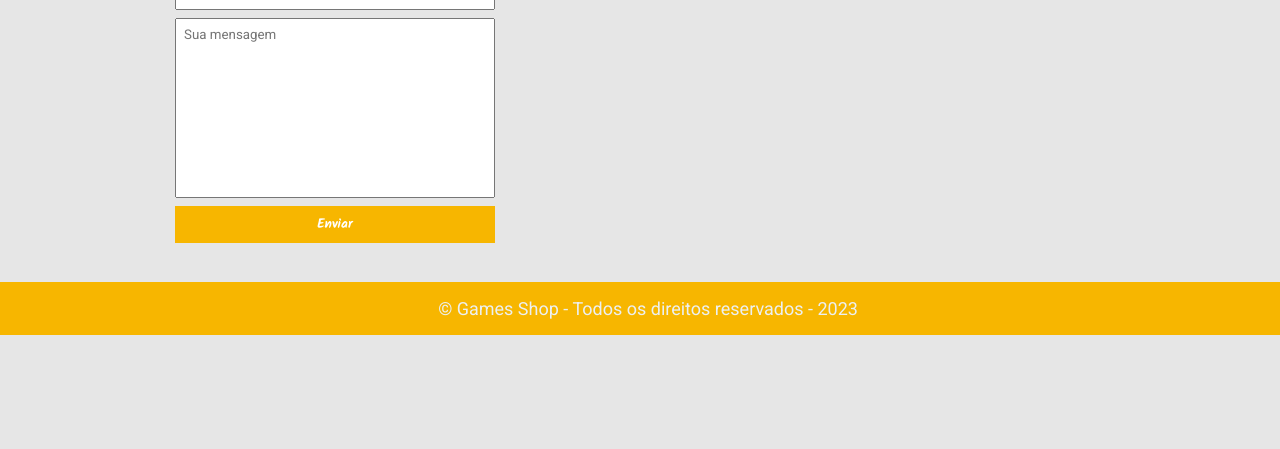
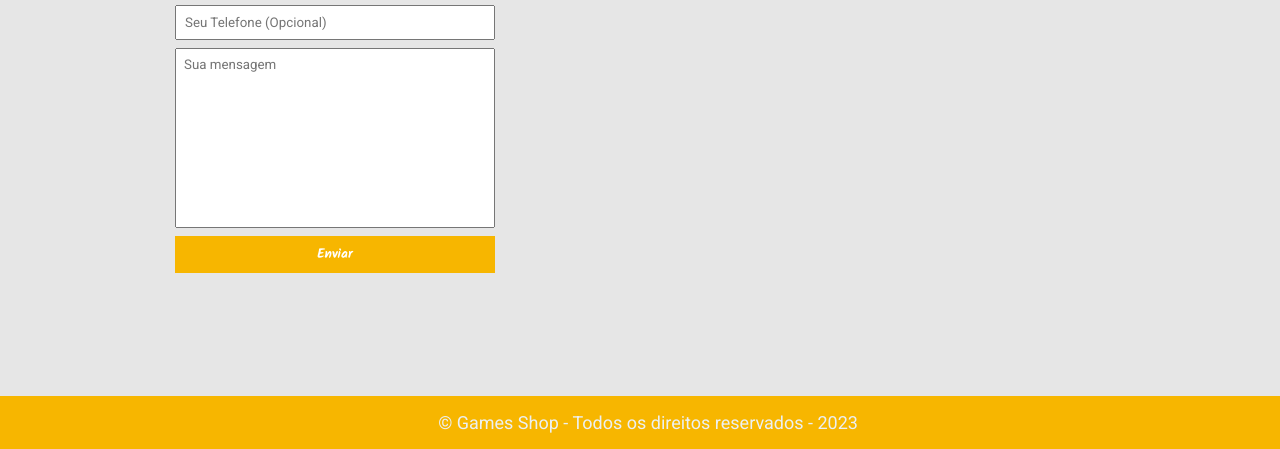
Before and after one commit to Victor-0010z/TecShop, a plain HTML site: page index.html in a window 1280 px wide. Shown: the part 879-1328 px from the top of the page. Before the commit the page ends 1214 px from the top, so only its background shows below. Drawn offline with Linux system fonts and the light colour scheme.

Commit message:
mudança

```diff
--- a/index.html
+++ b/index.html
@@ -68,7 +68,7 @@
                     </div>
             </aside>
         </div>
-        <div>
+        <div class="contato">
             <h2>
                 Contato
             </h2>
--- a/main.css
+++ b/main.css
@@ -212,4 +212,10 @@ footer {
     color: #ecf0f1;
     padding: 16px 0;
     padding-left: 16px;
+	margin-top: 130px;
 }
+
+.contato {
+	position: relative;
+	top: 30px;
+}
```
